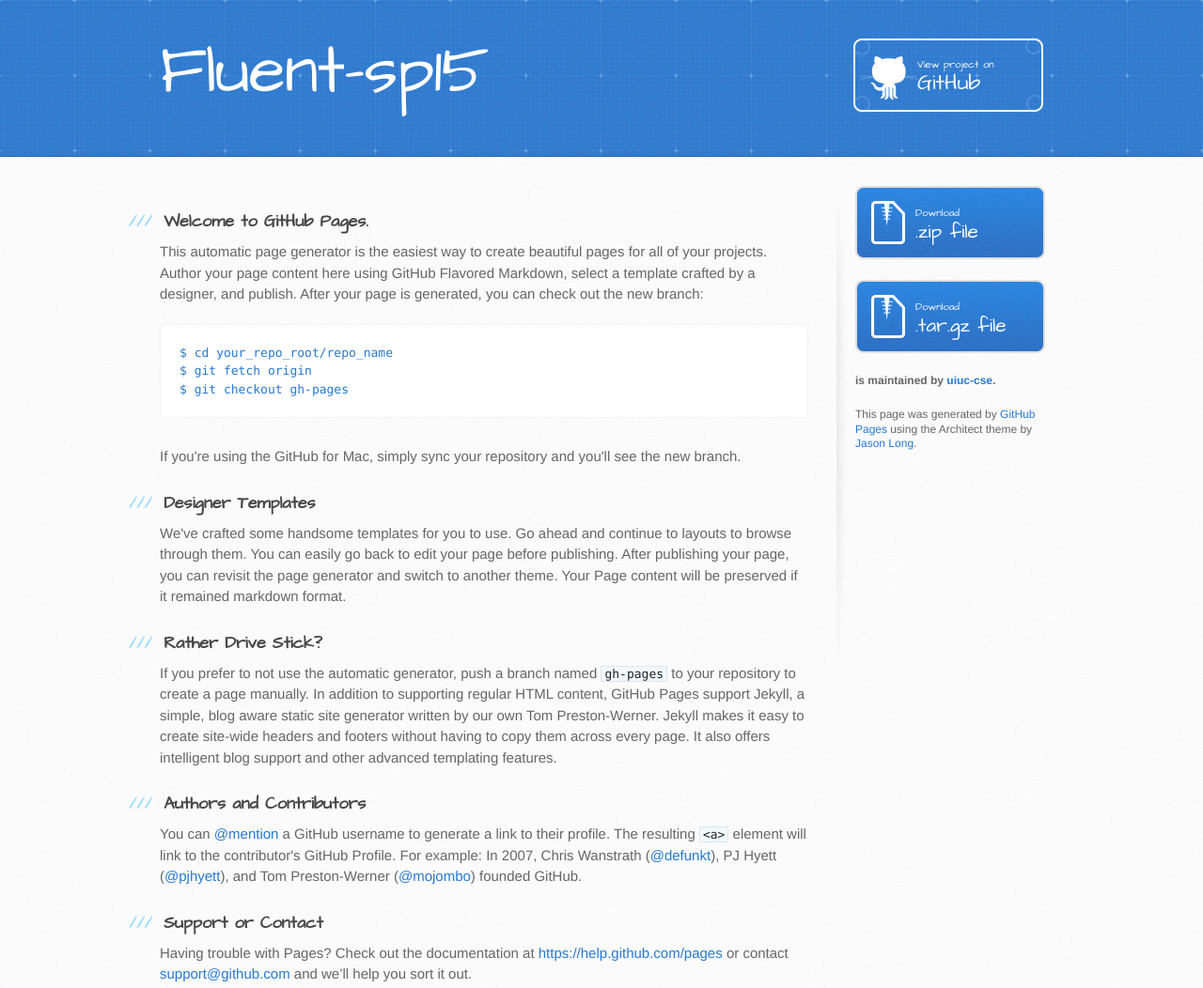
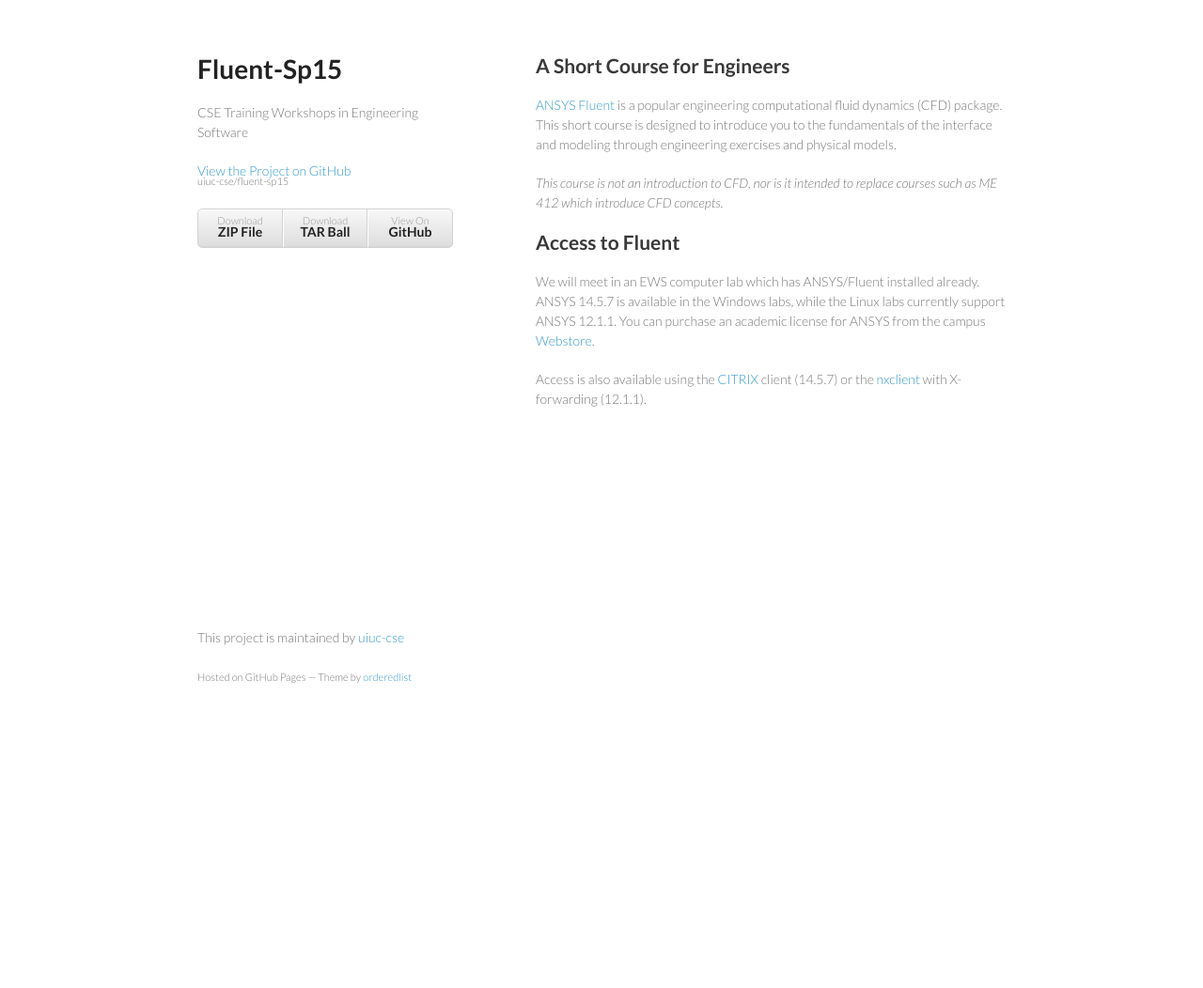
Before and after one commit to illinois-cse/fluent-sp15, a plain HTML site: page index.html in a window 1280 px wide. Shown: the whole page at 94% size. After the commit the page ends 800 px from the top, so only its background shows below. Drawn offline with Linux system fonts and the light colour scheme.

Commit message:
Create gh-pages branch via GitHub

```diff
--- a/index.html
+++ b/index.html
@@ -1,85 +1,63 @@
-<!DOCTYPE html>
+<!doctype html>
 <html>
   <head>
-    <meta charset='utf-8'>
+    <meta charset="utf-8">
     <meta http-equiv="X-UA-Compatible" content="chrome=1">
-    <meta name="viewport" content="width=device-width, initial-scale=1, maximum-scale=1">
-    <link href='https://fonts.googleapis.com/css?family=Architects+Daughter' rel='stylesheet' type='text/css'>
-    <link rel="stylesheet" type="text/css" href="stylesheets/stylesheet.css" media="screen">
-    <link rel="stylesheet" type="text/css" href="stylesheets/pygment_trac.css" media="screen">
-    <link rel="stylesheet" type="text/css" href="stylesheets/print.css" media="print">
+    <title>Fluent-Sp15 by uiuc-cse</title>
 
+    <link rel="stylesheet" href="stylesheets/styles.css">
+    <link rel="stylesheet" href="stylesheets/pygment_trac.css">
+    <meta name="viewport" content="width=device-width, initial-scale=1, user-scalable=no">
     <!--[if lt IE 9]>
     <script src="//html5shiv.googlecode.com/svn/trunk/html5.js"></script>
     <![endif]-->
+  </head>
+  <body>
+    <div class="wrapper">
+      <header>
+        <h1>Fluent-Sp15</h1>
+        <p>CSE Training Workshops in Engineering Software</p>
 
-    <title>Fluent-sp15 by uiuc-cse</title>
-  </head>
-
-  <body>
-    <header>
-      <div class="inner">
-        <h1>Fluent-sp15</h1>
-        <h2></h2>
-        <a href="https://github.com/uiuc-cse/fluent-sp15" class="button"><small>View project on</small> GitHub</a>
-      </div>
-    </header>
-
-    <div id="content-wrapper">
-      <div class="inner clearfix">
-        <section id="main-content">
-          <h3>
-<a id="welcome-to-github-pages" class="anchor" href="#welcome-to-github-pages" aria-hidden="true"><span class="octicon octicon-link"></span></a>Welcome to GitHub Pages.</h3>
-
-<p>This automatic page generator is the easiest way to create beautiful pages for all of your projects. Author your page content here using GitHub Flavored Markdown, select a template crafted by a designer, and publish. After your page is generated, you can check out the new branch:</p>
+        <p class="view"><a href="https://github.com/uiuc-cse/fluent-sp15">View the Project on GitHub <small>uiuc-cse/fluent-sp15</small></a></p>
 
 
+        <ul>
+          <li><a href="https://github.com/uiuc-cse/fluent-sp15/zipball/master">Download <strong>ZIP File</strong></a></li>
+          <li><a href="https://github.com/uiuc-cse/fluent-sp15/tarball/master">Download <strong>TAR Ball</strong></a></li>
+          <li><a href="https://github.com/uiuc-cse/fluent-sp15">View On <strong>GitHub</strong></a></li>
+        </ul>
+      </header>
+      <section>
+        <h2>
+<a id="a-short-course-for-engineers" class="anchor" href="#a-short-course-for-engineers" aria-hidden="true"><span class="octicon octicon-link"></span></a>A Short Course for Engineers</h2>
 
-<pre><code>$ cd your_repo_root/repo_name
-$ git fetch origin
-$ git checkout gh-pages
-</code></pre>
+<p><a href="http://www.ansys.com/Products/Simulation+Technology/Fluid+Dynamics/Fluid+Dynamics+Products/ANSYS+Fluent">ANSYS Fluent</a> is a popular engineering computational fluid dynamics (CFD) package.  This short course is designed to introduce you to the fundamentals of the interface and modeling through engineering exercises and physical models.</p>
 
-<p>If you're using the GitHub for Mac, simply sync your repository and you'll see the new branch.</p>
+<p><em>This course is not an introduction to CFD, nor is it intended to replace courses such as ME 412 which introduce CFD concepts.</em></p>
 
-<h3>
-<a id="designer-templates" class="anchor" href="#designer-templates" aria-hidden="true"><span class="octicon octicon-link"></span></a>Designer Templates</h3>
+<h2>
+<a id="access-to-fluent" class="anchor" href="#access-to-fluent" aria-hidden="true"><span class="octicon octicon-link"></span></a>Access to Fluent</h2>
 
-<p>We've crafted some handsome templates for you to use. Go ahead and continue to layouts to browse through them. You can easily go back to edit your page before publishing. After publishing your page, you can revisit the page generator and switch to another theme. Your Page content will be preserved if it remained markdown format.</p>
+<p>We will meet in an EWS computer lab which has ANSYS/Fluent installed already.  ANSYS 14.5.7 is available in the Windows labs, while the Linux labs currently support ANSYS 12.1.1.  You can purchase an academic license for ANSYS from the campus <a href="https://webstore.illinois.edu/">Webstore</a>.</p>
 
-<h3>
-<a id="rather-drive-stick" class="anchor" href="#rather-drive-stick" aria-hidden="true"><span class="octicon octicon-link"></span></a>Rather Drive Stick?</h3>
-
-<p>If you prefer to not use the automatic generator, push a branch named <code>gh-pages</code> to your repository to create a page manually. In addition to supporting regular HTML content, GitHub Pages support Jekyll, a simple, blog aware static site generator written by our own Tom Preston-Werner. Jekyll makes it easy to create site-wide headers and footers without having to copy them across every page. It also offers intelligent blog support and other advanced templating features.</p>
-
-<h3>
-<a id="authors-and-contributors" class="anchor" href="#authors-and-contributors" aria-hidden="true"><span class="octicon octicon-link"></span></a>Authors and Contributors</h3>
-
-<p>You can <a href="https://github.com/blog/821" class="user-mention">@mention</a> a GitHub username to generate a link to their profile. The resulting <code>&lt;a&gt;</code> element will link to the contributor's GitHub Profile. For example: In 2007, Chris Wanstrath (<a href="https://github.com/defunkt" class="user-mention">@defunkt</a>), PJ Hyett (<a href="https://github.com/pjhyett" class="user-mention">@pjhyett</a>), and Tom Preston-Werner (<a href="https://github.com/mojombo" class="user-mention">@mojombo</a>) founded GitHub.</p>
-
-<h3>
-<a id="support-or-contact" class="anchor" href="#support-or-contact" aria-hidden="true"><span class="octicon octicon-link"></span></a>Support or Contact</h3>
-
-<p>Having trouble with Pages? Check out the documentation at <a href="https://help.github.com/pages">https://help.github.com/pages</a> or contact <a href="mailto:support@github.com">support@github.com</a> and we’ll help you sort it out.</p>
-        </section>
-
-        <aside id="sidebar">
-          <a href="https://github.com/uiuc-cse/fluent-sp15/zipball/master" class="button">
-            <small>Download</small>
-            .zip file
-          </a>
-          <a href="https://github.com/uiuc-cse/fluent-sp15/tarball/master" class="button">
-            <small>Download</small>
-            .tar.gz file
-          </a>
-
-          <p class="repo-owner"><a href="https://github.com/uiuc-cse/fluent-sp15"></a> is maintained by <a href="https://github.com/uiuc-cse">uiuc-cse</a>.</p>
-
-          <p>This page was generated by <a href="https://pages.github.com">GitHub Pages</a> using the Architect theme by <a href="https://twitter.com/jasonlong">Jason Long</a>.</p>
-        </aside>
-      </div>
+<p>Access is also available using the <a href="https://citrix.engr.illinois.edu/">CITRIX</a> client (14.5.7) or the <a href="http://it.engineering.illinois.edu/ews/lab-information/remote-connections/using-linux-apps-remotely-x-forwarding">nxclient</a> with X-forwarding (12.1.1).</p>
+      </section>
+      <footer>
+        <p>This project is maintained by <a href="https://github.com/uiuc-cse">uiuc-cse</a></p>
+        <p><small>Hosted on GitHub Pages &mdash; Theme by <a href="https://github.com/orderedlist">orderedlist</a></small></p>
+      </footer>
     </div>
-
+    <script src="javascripts/scale.fix.js"></script>
+              <script type="text/javascript">
+            var gaJsHost = (("https:" == document.location.protocol) ? "https://ssl." : "http://www.");
+            document.write(unescape("%3Cscript src='" + gaJsHost + "google-analytics.com/ga.js' type='text/javascript'%3E%3C/script%3E"));
+          </script>
+          <script type="text/javascript">
+            try {
+              var pageTracker = _gat._getTracker("UA-53962544-9");
+            pageTracker._trackPageview();
+            } catch(err) {}
+          </script>
 
   </body>
 </html>
--- /dev/null
+++ b/javascripts/scale.fix.js
@@ -0,0 +1,17 @@
+var metas = document.getElementsByTagName('meta');
+var i;
+if (navigator.userAgent.match(/iPhone/i)) {
+  for (i=0; i<metas.length; i++) {
+    if (metas[i].name == "viewport") {
+      metas[i].content = "width=device-width, minimum-scale=1.0, maximum-scale=1.0";
+    }
+  }
+  document.addEventListener("gesturestart", gestureStart, false);
+}
+function gestureStart() {
+  for (i=0; i<metas.length; i++) {
+    if (metas[i].name == "viewport") {
+      metas[i].content = "width=device-width, minimum-scale=0.25, maximum-scale=1.6";
+    }
+  }
+}
--- /dev/null
+++ b/stylesheets/styles.css
@@ -0,0 +1,255 @@
+@import url(https://fonts.googleapis.com/css?family=Lato:300italic,700italic,300,700);
+
+body {
+  padding:50px;
+  font:14px/1.5 Lato, "Helvetica Neue", Helvetica, Arial, sans-serif;
+  color:#777;
+  font-weight:300;
+}
+
+h1, h2, h3, h4, h5, h6 {
+  color:#222;
+  margin:0 0 20px;
+}
+
+p, ul, ol, table, pre, dl {
+  margin:0 0 20px;
+}
+
+h1, h2, h3 {
+  line-height:1.1;
+}
+
+h1 {
+  font-size:28px;
+}
+
+h2 {
+  color:#393939;
+}
+
+h3, h4, h5, h6 {
+  color:#494949;
+}
+
+a {
+  color:#39c;
+  font-weight:400;
+  text-decoration:none;
+}
+
+a small {
+  font-size:11px;
+  color:#777;
+  margin-top:-0.6em;
+  display:block;
+}
+
+.wrapper {
+  width:860px;
+  margin:0 auto;
+}
+
+blockquote {
+  border-left:1px solid #e5e5e5;
+  margin:0;
+  padding:0 0 0 20px;
+  font-style:italic;
+}
+
+code, pre {
+  font-family:Monaco, Bitstream Vera Sans Mono, Lucida Console, Terminal;
+  color:#333;
+  font-size:12px;
+}
+
+pre {
+  padding:8px 15px;
+  background: #f8f8f8;
+  border-radius:5px;
+  border:1px solid #e5e5e5;
+  overflow-x: auto;
+}
+
+table {
+  width:100%;
+  border-collapse:collapse;
+}
+
+th, td {
+  text-align:left;
+  padding:5px 10px;
+  border-bottom:1px solid #e5e5e5;
+}
+
+dt {
+  color:#444;
+  font-weight:700;
+}
+
+th {
+  color:#444;
+}
+
+img {
+  max-width:100%;
+}
+
+header {
+  width:270px;
+  float:left;
+  position:fixed;
+}
+
+header ul {
+  list-style:none;
+  height:40px;
+
+  padding:0;
+
+  background: #eee;
+  background: -moz-linear-gradient(top, #f8f8f8 0%, #dddddd 100%);
+  background: -webkit-gradient(linear, left top, left bottom, color-stop(0%,#f8f8f8), color-stop(100%,#dddddd));
+  background: -webkit-linear-gradient(top, #f8f8f8 0%,#dddddd 100%);
+  background: -o-linear-gradient(top, #f8f8f8 0%,#dddddd 100%);
+  background: -ms-linear-gradient(top, #f8f8f8 0%,#dddddd 100%);
+  background: linear-gradient(top, #f8f8f8 0%,#dddddd 100%);
+
+  border-radius:5px;
+  border:1px solid #d2d2d2;
+  box-shadow:inset #fff 0 1px 0, inset rgba(0,0,0,0.03) 0 -1px 0;
+  width:270px;
+}
+
+header li {
+  width:89px;
+  float:left;
+  border-right:1px solid #d2d2d2;
+  height:40px;
+}
+
+header ul a {
+  line-height:1;
+  font-size:11px;
+  color:#999;
+  display:block;
+  text-align:center;
+  padding-top:6px;
+  height:40px;
+}
+
+strong {
+  color:#222;
+  font-weight:700;
+}
+
+header ul li + li {
+  width:88px;
+  border-left:1px solid #fff;
+}
+
+header ul li + li + li {
+  border-right:none;
+  width:89px;
+}
+
+header ul a strong {
+  font-size:14px;
+  display:block;
+  color:#222;
+}
+
+section {
+  width:500px;
+  float:right;
+  padding-bottom:50px;
+}
+
+small {
+  font-size:11px;
+}
+
+hr {
+  border:0;
+  background:#e5e5e5;
+  height:1px;
+  margin:0 0 20px;
+}
+
+footer {
+  width:270px;
+  float:left;
+  position:fixed;
+  bottom:50px;
+}
+
+@media print, screen and (max-width: 960px) {
+
+  div.wrapper {
+    width:auto;
+    margin:0;
+  }
+
+  header, section, footer {
+    float:none;
+    position:static;
+    width:auto;
+  }
+
+  header {
+    padding-right:320px;
+  }
+
+  section {
+    border:1px solid #e5e5e5;
+    border-width:1px 0;
+    padding:20px 0;
+    margin:0 0 20px;
+  }
+
+  header a small {
+    display:inline;
+  }
+
+  header ul {
+    position:absolute;
+    right:50px;
+    top:52px;
+  }
+}
+
+@media print, screen and (max-width: 720px) {
+  body {
+    word-wrap:break-word;
+  }
+
+  header {
+    padding:0;
+  }
+
+  header ul, header p.view {
+    position:static;
+  }
+
+  pre, code {
+    word-wrap:normal;
+  }
+}
+
+@media print, screen and (max-width: 480px) {
+  body {
+    padding:15px;
+  }
+
+  header ul {
+    display:none;
+  }
+}
+
+@media print {
+  body {
+    padding:0.4in;
+    font-size:12pt;
+    color:#444;
+  }
+}
```
Also changed, not shown: params.json (+1 -1 lines).
